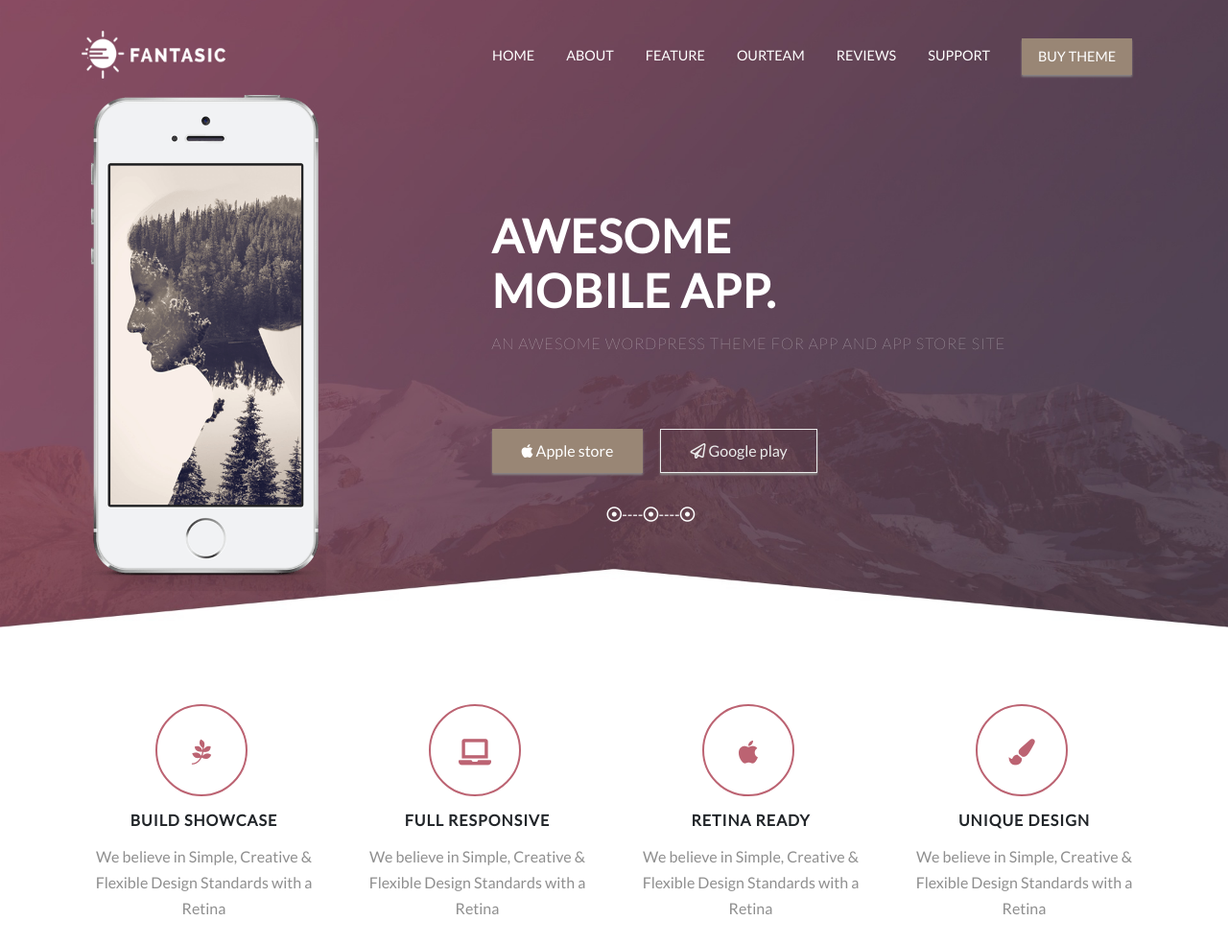
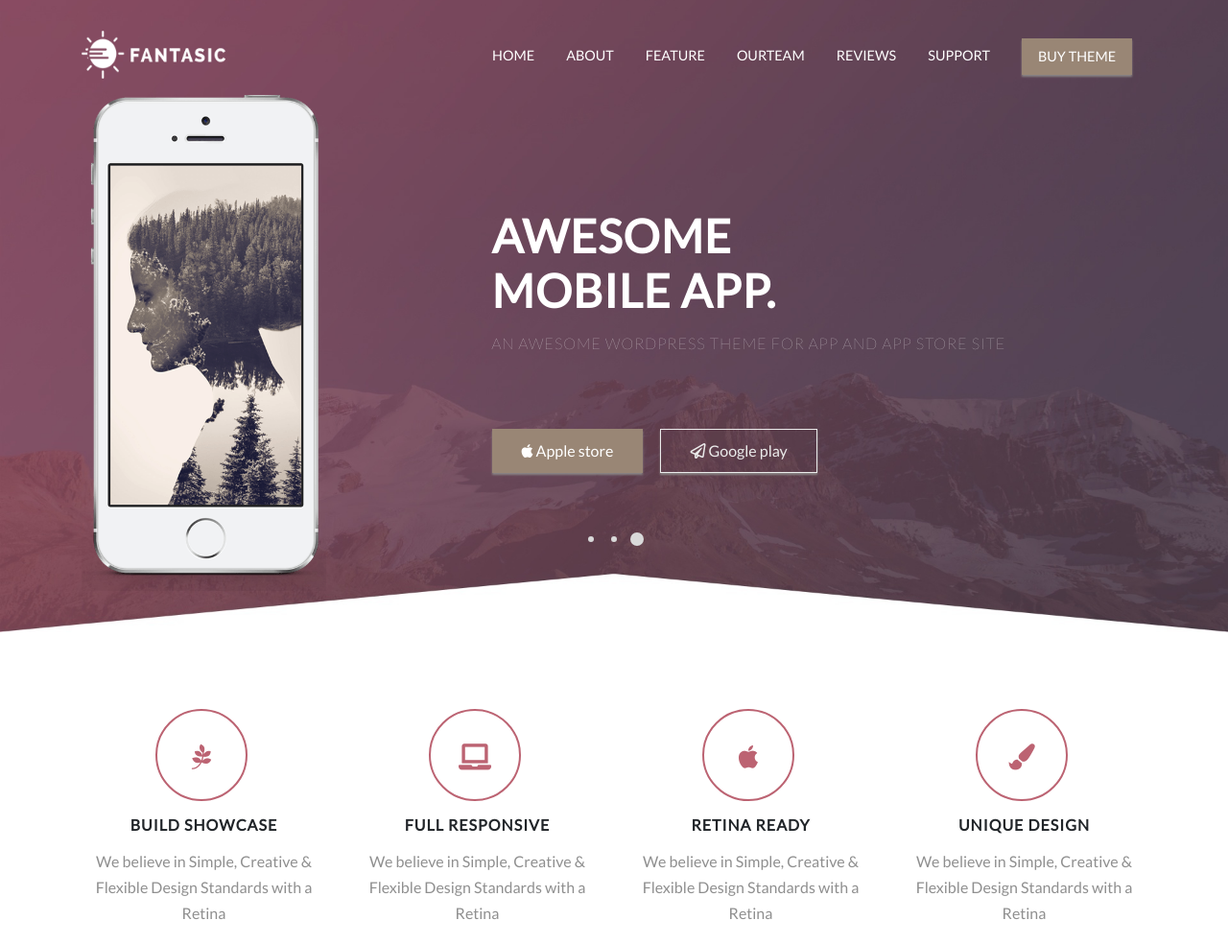
Before and after one commit to NadaAzzzam/fantasic, a website: page index.html in a window 1280 px wide. Shown: the top 984 px of the page at 96% size. Drawn offline with Linux system fonts and the light colour scheme.

Commit message:
final touch

```diff
--- a/index.html
+++ b/index.html
@@ -126,6 +126,38 @@
             </div>
             <!-- /item 2-->
 
+
+            <!-- item 3 -->
+            <div class="item">
+               <!-- container -->
+               <div class="container">
+                  <!-- row -->
+                  <div class="row ">
+                     <div class="col-md-3">
+                        <img class="home__hero-img"
+                           src="./imgs/hero-image.png"
+                           alt="HERO IMAGE">
+                     </div>
+                     <div class="col-md-6 m-lg-auto">
+                        <div class="home__hero-text">
+                           <h1 class="heading-primary">
+                              <span class="heading-primary--main">awesome <br> mobile app.</span>
+                              <span class="heading-primary--sub">an awesome wordpress theme for app and app store
+                                 site</span>
+                           </h1>
+                           <a class="btn btn-full "
+                              href="#app-store"><i class="fab fa-apple"></i> Apple store</a>
+                           <a class="btn btn-ghost "
+                              href="#app-store"><i class="far fa-paper-plane"></i> Google play</a>
+
+                        </div>
+                     </div>
+                  </div>
+                  <!-- /row -->
+               </div>
+               <!-- /container -->
+            </div>
+            <!-- /item 3-->
 
          </div>
          <!-- /HERO SECTION -->
--- a/sass/_base.scss
+++ b/sass/_base.scss
@@ -92,21 +92,21 @@ a:hover {
 
 // owel customization
 
-.owl-theme .owl-nav {
-    position: relative;
-    bottom: 6.5rem;
-    color: white;
-    width: 8rem;
-    left: 48%;
-}
+// .owl-theme .owl-dots {
+//     position: relative;
+//     bottom: -0.5rem;
+//     color: white;
+//     width: 8rem;
+//     left: 40%;
+// }
 button:focus , .owl-prev , button:focus, .owl-next  {
     outline: unset !important;
     background-color: transparent !important;
     /* outline: 5px auto -webkit-focus-ring-color; */
 }
-.owl-theme .owl-nav [class*=owl-]{
-    margin: 0 !important;
-}
+// .owl-theme .owl-dots [class*=owl-]{
+//     margin: 0 !important;
+// }
 ::selection {
     background:$ContessaColor;
     color: #fff;
--- a/sass/_home.scss
+++ b/sass/_home.scss
@@ -42,3 +42,32 @@
         font-size: 2em;
     }
     }
+
+
+    #hero-section.owl-carousel .owl-dots .owl-dot.active span,
+#hero-section.owl-carousel .owl-dots .owl-dot:hover span {
+    background: $AltoColor;
+    transform: translate3d(0px, -50%, 0px) scale(0.7);
+}
+#hero-section.owl-carousel .owl-dots{
+    display: inline-block;
+    width: 100%;
+    text-align: center;
+    position: relative;
+    bottom: 4rem;
+}
+#hero-section.owl-carousel .owl-dots .owl-dot{
+display: inline-block;
+}
+#hero-section.owl-carousel .owl-dots .owl-dot span {
+    background: $AltoColor;
+    display: inline-block;
+    height: 20px;
+    margin: 0 2px 5px;
+    transform: translate3d(0px, -50%, 0px) scale(0.3);
+    transform-origin: 50% 50% 0;
+    transition: all 250ms ease-out 0s;
+    width: 20px;
+    border-radius: 50%;
+
+}
--- a/sass/_queires.scss
+++ b/sass/_queires.scss
@@ -54,6 +54,22 @@
     .hero .col-md-3{
         display: none;
 
+    }
+    .btn-full{
+        margin-right: 0 !important;
+    }
+    .section-support-card{
+        padding: 3rem 3rem !important;
+    }
+    .section-ourteam{
+        padding-bottom: 6rem !important;
+
+    }
+    .section {
+        padding: 40px 0 !important;
+    }
+    .section-feature {
+        padding-bottom: 40px !important;
     }
 
 }
--- a/sass/_testimonial.scss
+++ b/sass/_testimonial.scss
@@ -6,9 +6,6 @@
     background-attachment: fixed;
 
 }
-
-
-
 .testimonial-name {
     margin: -17px auto 0;
     display: table;
```
Also changed, not shown: css/style.css, js/index.js.
